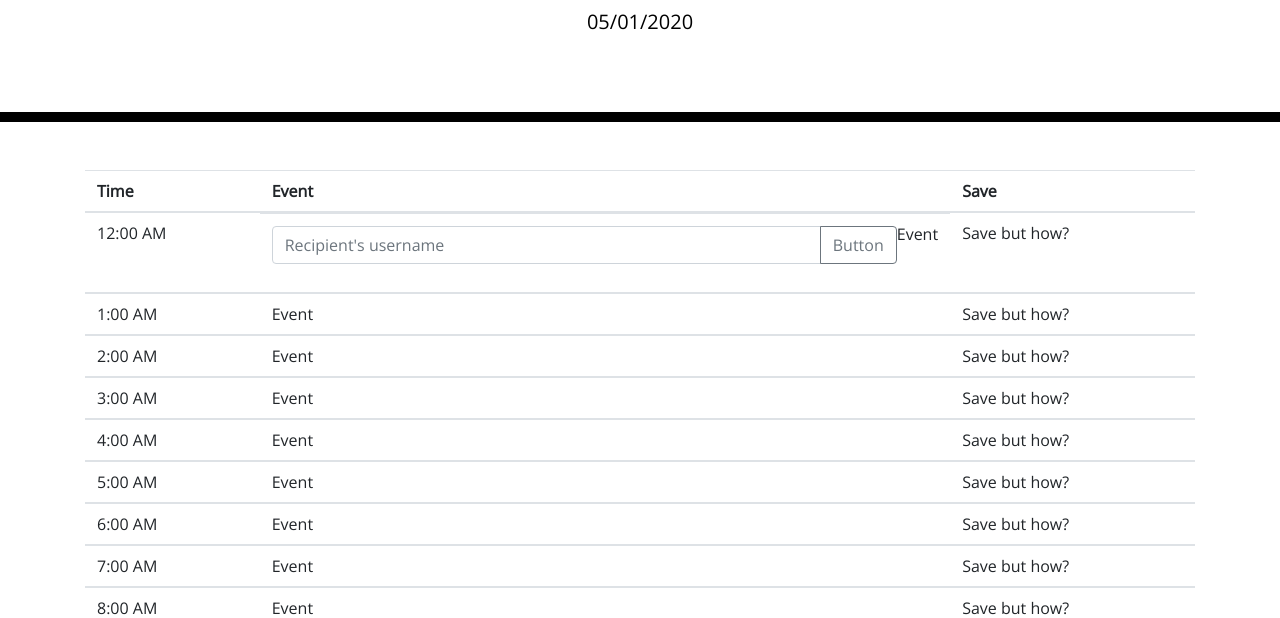
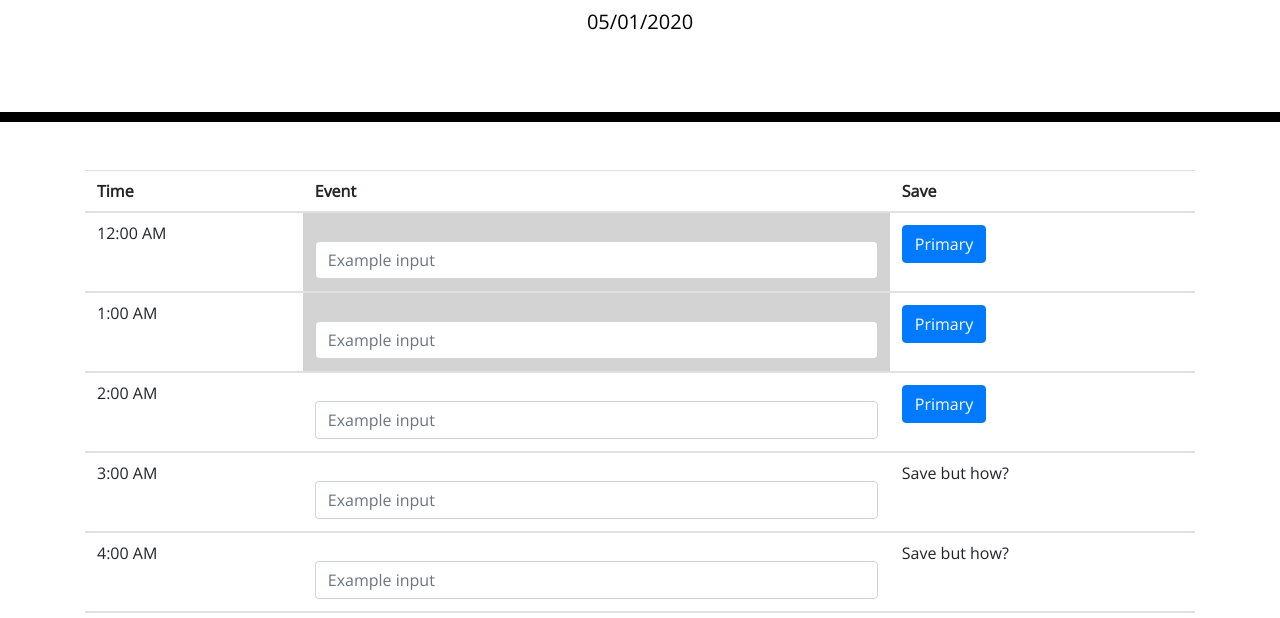
Before and after one commit to Classroom899/hw-05-third-party-apis, a plain HTML site: page index.html in a window 1280 px wide. Shown: the part 182-800 px from the top of the page. Drawn offline with nearby package versions, Linux system fonts and the light colour scheme.

Commit message:
Add for loop for timeToCompare and add save to local storage ability

```diff
--- a/index.html
+++ b/index.html
@@ -57,42 +57,57 @@
             <tbody>
                 <tr>
                     <td>12:00 AM</td>
-                    <td class="input-group mb-3">
-                        <input type="text" class="form-control" placeholder="Recipient's username"
-                            aria-label="Recipient's username" aria-describedby="basic-addon2">
-                        <div class="input-group-append">
-                            <button class="btn btn-outline-secondary" type="button">Button</button>
-                        </div>
-    </div>Event</td>
-    <td>Save but how?</td>
+                    <td data-time="12:00am" id="1" class="form-group">
+                        <label for="formGroupExampleInput"></label>
+                        <input type="text" class="form-control" id="firstFormGroup" placeholder="Example input">
+
+
+                    </td>
+                    <td><button type="button" id="firstButton" class="btn btn-primary">Primary</button></td>
                 </tr>
             <tbody>
                 <br>
             <tbody>
                 <tr>
                     <td>1:00 AM</td>
-            <td>Event</td>
-            <td>Save but how?</td>
+                    <td data-time="1:00am" id="2" class="form-group">
+                        <label for="formGroupExampleInput"></label>
+                        <input type="text" class="form-control" id="formGroupExampleInput" placeholder="Example input">
+    </div>
+    </td>
+    <td><button type="button" class="btn btn-primary">Primary</button></td>
     </tr>
     <tbody>
     <tbody>
         <tr>
             <td>2:00 AM</td>
-            <td>Event</td>
-            <td>Save but how?</td>
+            <td data-time="2:00am" id="3" class="form-group">
+                <label for="formGroupExampleInput"></label>
+                <input type="text" class="form-control" id="formGroupExampleInput" placeholder="Example input">
+                </div>
+            </td>
+            <td><button type="button" class="btn btn-primary">Primary</button></td>
         </tr>
     <tbody>
     <tbody>
         <tr>
             <td>3:00 AM</td>
-            <td>Event</td>
+            <td data-time="3:00am" id="4" class="form-group">
+                <label for="formGroupExampleInput"></label>
+                <input type="text" class="form-control" id="formGroupExampleInput" placeholder="Example input">
+                </div>
+            </td>
             <td>Save but how?</td>
         </tr>
     <tbody>
     <tbody>
         <tr>
             <td>4:00 AM</td>
-            <td>Event</td>
+            <td data-time="4:00am" id="5" class="form-group">
+                <label for="formGroupExampleInput"></label>
+                <input type="text" class="form-control" id="formGroupExampleInput" placeholder="Example input">
+                </div>
+            </td>
             <td>Save but how?</td>
         </tr>
     <tbody>
--- a/javascript.js
+++ b/javascript.js
@@ -2,21 +2,35 @@ console.log(moment().format('L'));
 var currentDate = moment().format('L');
 $("#currentDay").text(currentDate);
 
-var currentEvent = moment().format('LTS');
-$("currentEvent")
+
 
 
 //Past events
-moment().subtract(6, 'days').calendar(); // Last Friday at 5:25 PM
+moment().subtract(60, "m"); // Last Friday at 5:25 PM
+var pastEvent = moment().subtract(60, "m");
+console.log(pastEvent);
 
 //Current time events
-moment().calendar(); //Today at 5:25 PM
+moment(); //Today at 5:25 PM
+var currentEvent = moment().startOf("hour");
+console.log(currentEvent);
 
 //Future time events
-moment().add(3, 'days').calendar(); //Sunday at 5:25 PM
+moment().add(60, "m"); //Sunday at 5:25 PM using m for moment
+var futureEvent = moment().add(60, "m");
+console.log(futureEvent);
 
 
 //Need to save event in local storage
+$("#firstButton").click(function () {
+    $("#firstFormGroup").val();
+    var firstLocalStorageButton = $("#firstFormGroup").val();
+    console.log(firstLocalStorageButton);
+    localStorage.setItem("first", firstLocalStorageButton);
+})
+
+
+//Set every single event of every hour with each id and change that id
 
 
 
@@ -27,4 +41,23 @@ moment().add(3, 'days').calendar(); //Sunday at 5:25 PM
 
 
 
-//Add classes for past, present, and future
+//Add classes for past, present, and future so just use one for loop
+for (var i = 1; i < 4; i++) {
+    var colorEvent = $("#" + i).data().time
+    var indexEvent = $("#" + i)
+    console.log(colorEvent);
+    var timeToCompare = moment(colorEvent, 'h:mma');
+    if (timeToCompare < currentEvent) {
+        indexEvent.css({ "background-color": "#d3d3d3" })
+    }
+    else if (timeToCompare > currentEvent) {
+        indexEvent.css({ "background-color": "#77dd77" })
+    }
+    else if (timeToCompare === currentEvent) {
+        indexEvent.css({ "background-color": "#ff6961" })
+    }
+
+
+}
+
+//.data will access those objects for us
```
Lines whose indentation alone changed are shown as unchanged.
